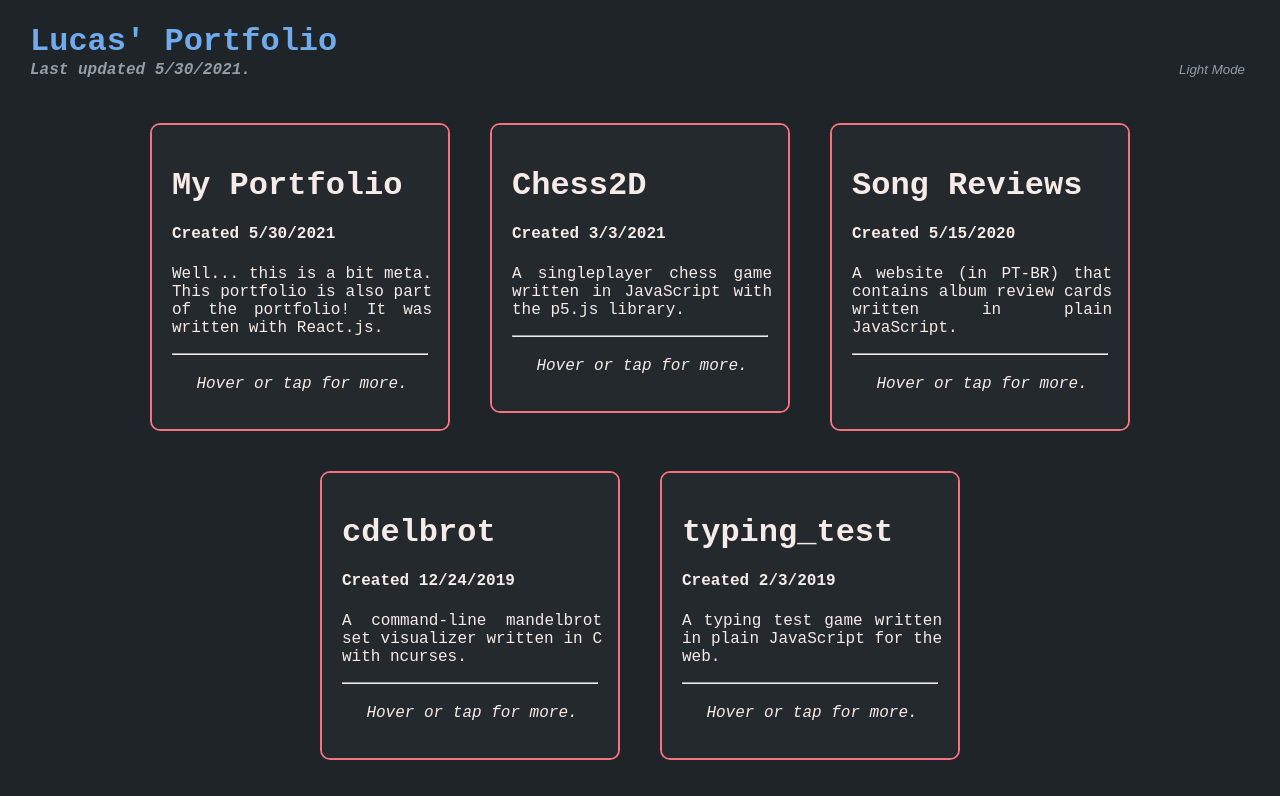
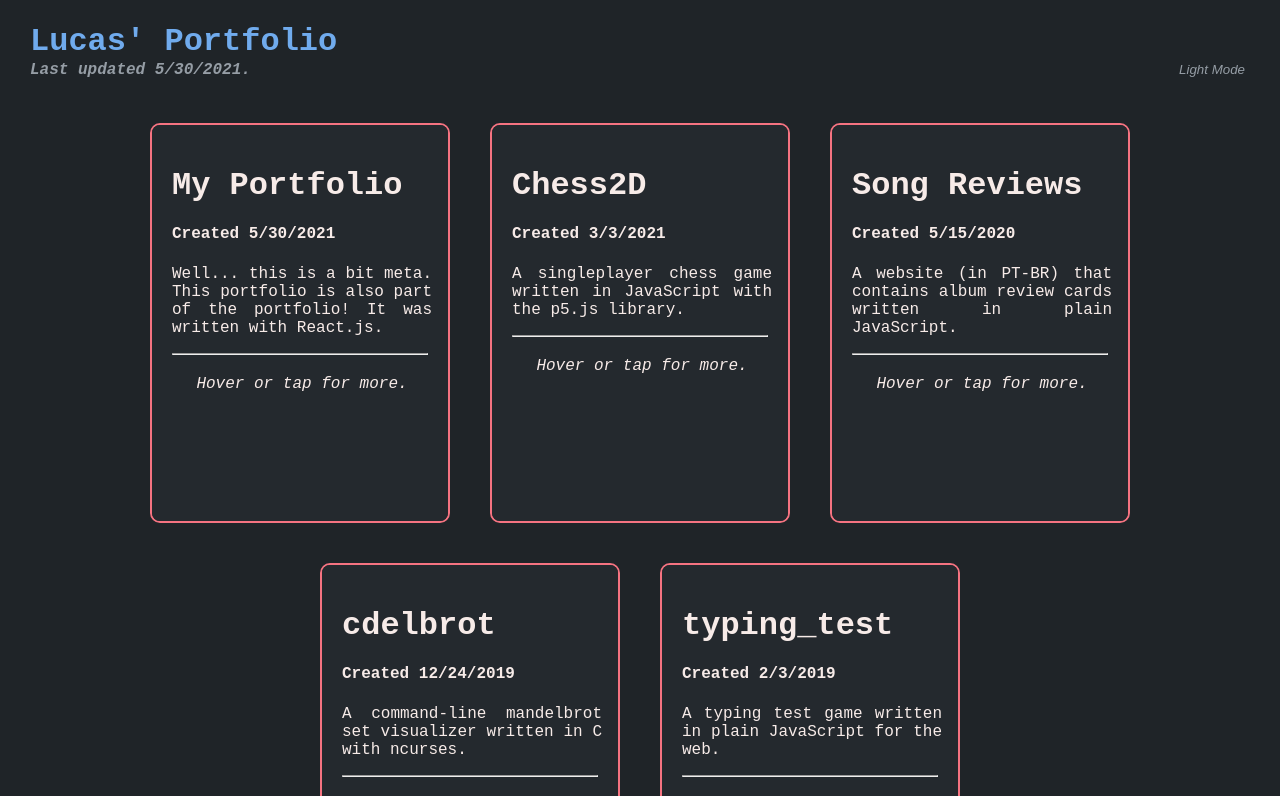
Before and after one commit to lukeathedev/portfolio, a React (Create React App) app: page / in a window 1280 px wide. Shown: the top 796 px of the page. Built offline with nearby package versions, Linux system fonts and the light colour scheme.

Commit message:
Fix Card Height

```diff
--- a/src/components/Card.scss
+++ b/src/components/Card.scss
@@ -6,7 +6,7 @@ $card-width: 300px;
   width: $card-width;
 
   // order: 2;
-  max-height: 500px;
+  height: 400px;
   overflow-y: auto;
 
   border: 2px solid;
@@ -14,7 +14,7 @@ $card-width: 300px;
   padding: $gap-md;
   margin: $gap-md;
 
-  transition: .5s ease;
+  transition: 0.5s ease;
 
   p {
     width: $card-width - 40px; // width-pad
@@ -54,7 +54,7 @@ $card-width: 300px;
 
   // background-color: red;
 
-  transition: .5s ease;
+  transition: 0.5s ease;
 
   .displayHover {
     display: block;
```
